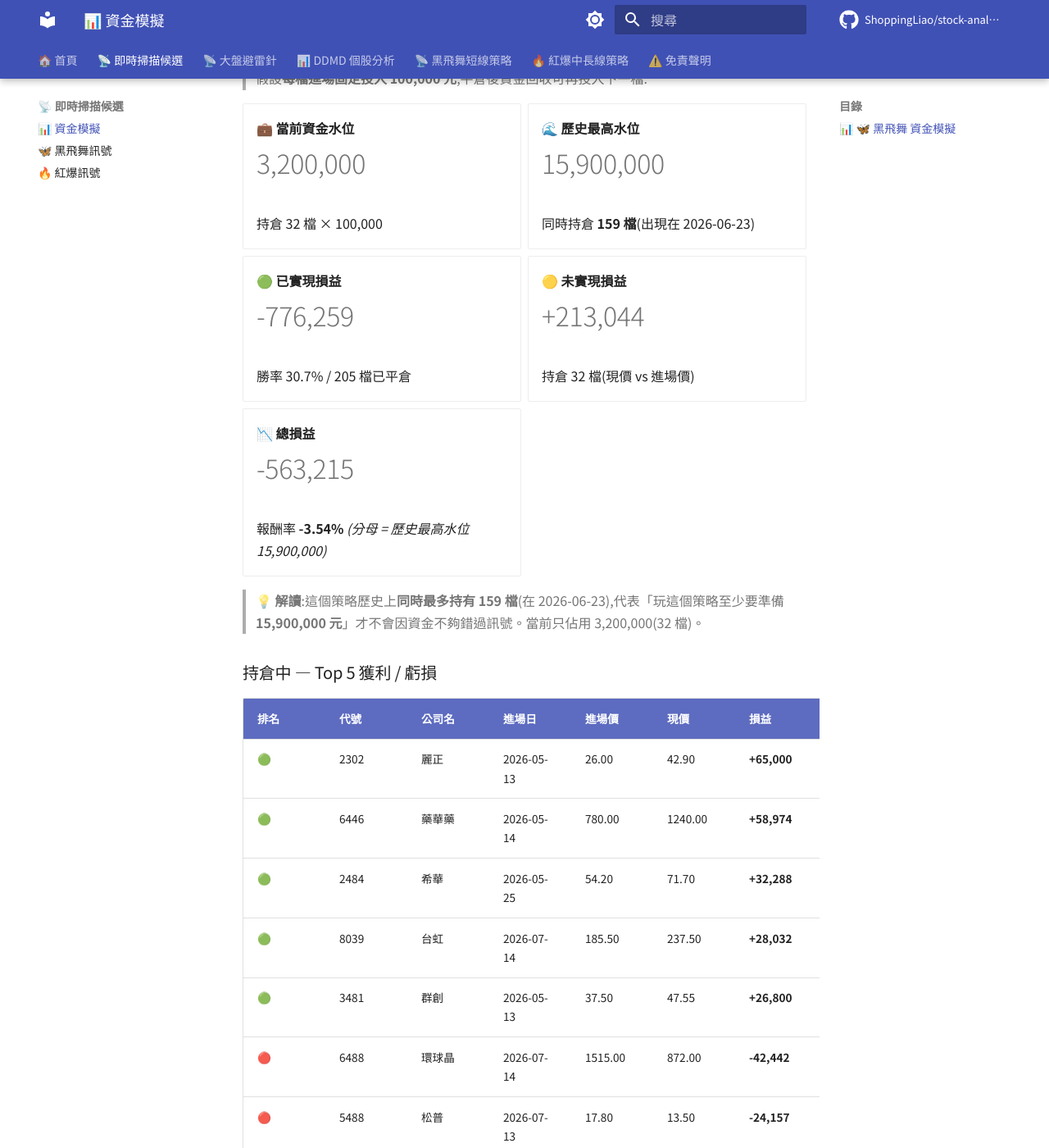
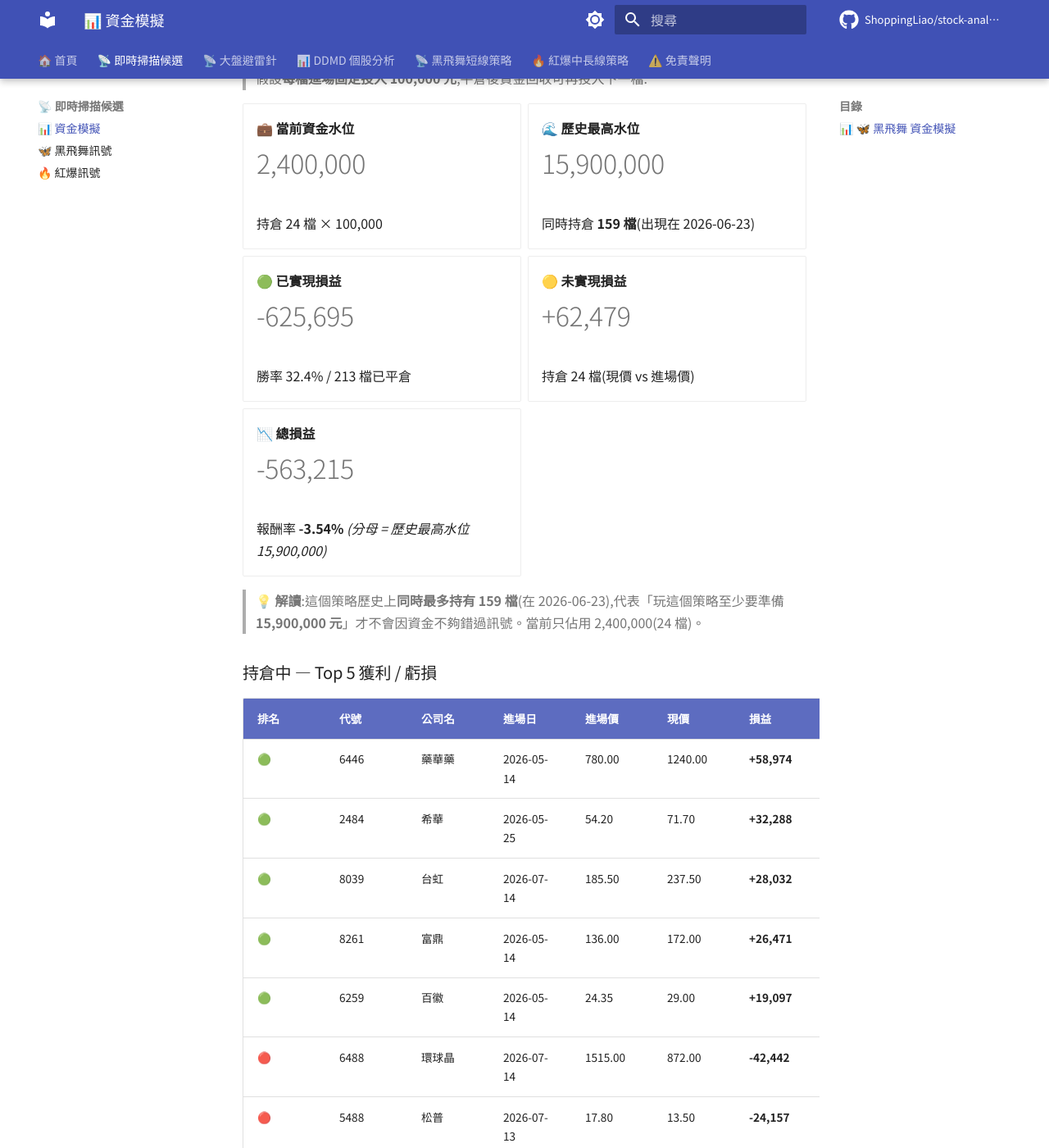
Before and after one commit to ShoppingLiao/stock-analysis-public, an MkDocs documentation site: the page built from docs/signals_capital.md, in a window 1280 px wide and 1400 px high, scrolled down 1815 px. Shown: the whole window at 82% size. Built offline with MkDocs 1.6.1 and Material for MkDocs 9.7.7, drawn with Linux system fonts in a browser that asks for light colours; comment, search, counter and statistics services are not loaded; some of the changed text lies outside the part shown.

Commit message:
docs(signals): update BB + RB + capital (2026-08-07)

```diff
--- a/docs/signals_capital.md
+++ b/docs/signals_capital.md
@@ -73,9 +73,9 @@
 
 -   **💼 當前資金水位**
 
-    # 3,200,000
+    # 2,400,000
 
-    持倉 32 檔 × 100,000
+    持倉 24 檔 × 100,000
 
 -   **🌊 歷史最高水位**
 
@@ -85,15 +85,15 @@
 
 -   **🟢 已實現損益**
 
-    # -776,259
+    # -625,695
 
-    勝率 30.7% / 205 檔已平倉
+    勝率 32.4% / 213 檔已平倉
 
 -   **🟡 未實現損益**
 
-    # +213,044
+    # +62,479
 
-    持倉 32 檔(現價 vs 進場價)
+    持倉 24 檔(現價 vs 進場價)
 
 -   **📉 總損益**
 
@@ -103,22 +103,22 @@
 
 </div>
 
-> **💡 解讀**:這個策略歷史上**同時最多持有 159 檔**(在 2026-06-23),代表「玩這個策略至少要準備 **15,900,000 元**」才不會因資金不夠錯過訊號。當前只佔用 3,200,000(32 檔)。
+> **💡 解讀**:這個策略歷史上**同時最多持有 159 檔**(在 2026-06-23),代表「玩這個策略至少要準備 **15,900,000 元**」才不會因資金不夠錯過訊號。當前只佔用 2,400,000(24 檔)。
 
 ### 持倉中 — Top 5 獲利 / 虧損
 
 | 排名 | 代號 | 公司名 | 進場日 | 進場價 | 現價 | 損益 | 損益% |
 |------|------|--------|--------|--------|------|------|-------|
-| 🟢 | 2302 | 麗正 | 2026-05-13 | 26.00 | 42.90 | **+65,000** | **+65.00%** |
 | 🟢 | 6446 | 藥華藥 | 2026-05-14 | 780.00 | 1240.00 | **+58,974** | **+58.97%** |
 | 🟢 | 2484 | 希華 | 2026-05-25 | 54.20 | 71.70 | **+32,288** | **+32.29%** |
 | 🟢 | 8039 | 台虹 | 2026-07-14 | 185.50 | 237.50 | **+28,032** | **+28.03%** |
-| 🟢 | 3481 | 群創 | 2026-05-13 | 37.50 | 47.55 | **+26,800** | **+26.80%** |
+| 🟢 | 8261 | 富鼎 | 2026-05-14 | 136.00 | 172.00 | **+26,471** | **+26.47%** |
+| 🟢 | 6259 | 百徽 | 2026-05-14 | 24.35 | 29.00 | **+19,097** | **+19.10%** |
 | 🔴 | 6488 | 環球晶 | 2026-07-14 | 1515.00 | 872.00 | **-42,442** | **-42.44%** |
 | 🔴 | 5488 | 松普 | 2026-07-13 | 17.80 | 13.50 | **-24,157** | **-24.16%** |
 | 🔴 | 8383 | 千附 | 2026-07-14 | 84.20 | 70.00 | **-16,865** | **-16.86%** |
 | 🔴 | 3088 | 艾訊 | 2026-07-23 | 154.00 | 136.50 | **-11,364** | **-11.36%** |
-| 🔴 | 4542 | 科嶠 | 2026-06-10 | 327.00 | 290.00 | **-11,315** | **-11.31%** |
+| 🔴 | 6538 | 倉和 | 2026-07-14 | 156.00 | 145.00 | **-7,051** | **-7.05%** |
 
 !!! info "⚠️ 資金模擬說明"
     每檔固定投入 **100,000 元**(教育性質,實際操作會依 TDMD 評分動態調整部位)。
@@ -133,9 +133,9 @@
 
 -   **💼 當前資金水位**
 
-    # 3,600,000
+    # 2,800,000
 
-    BB 400,000 + RB 3,200,000
+    BB 400,000 + RB 2,400,000
 
 -   **🌊 兩策略歷史最高水位**
 
@@ -145,15 +145,15 @@
 
 -   **🟢 已實現損益**
 
-    # -261,730
+    # -111,165
 
-    BB +514,529 + RB -776,259
+    BB +514,529 + RB -625,695
 
 -   **🟡 未實現損益**
 
-    # +206,343
+    # +55,779
 
-    BB -6,700 + RB +213,044
+    BB -6,700 + RB +62,479
 
 -   **📉 總損益**
 
```
Also changed, not shown: docs/signals_red_burst.md (+39 -47 lines).
